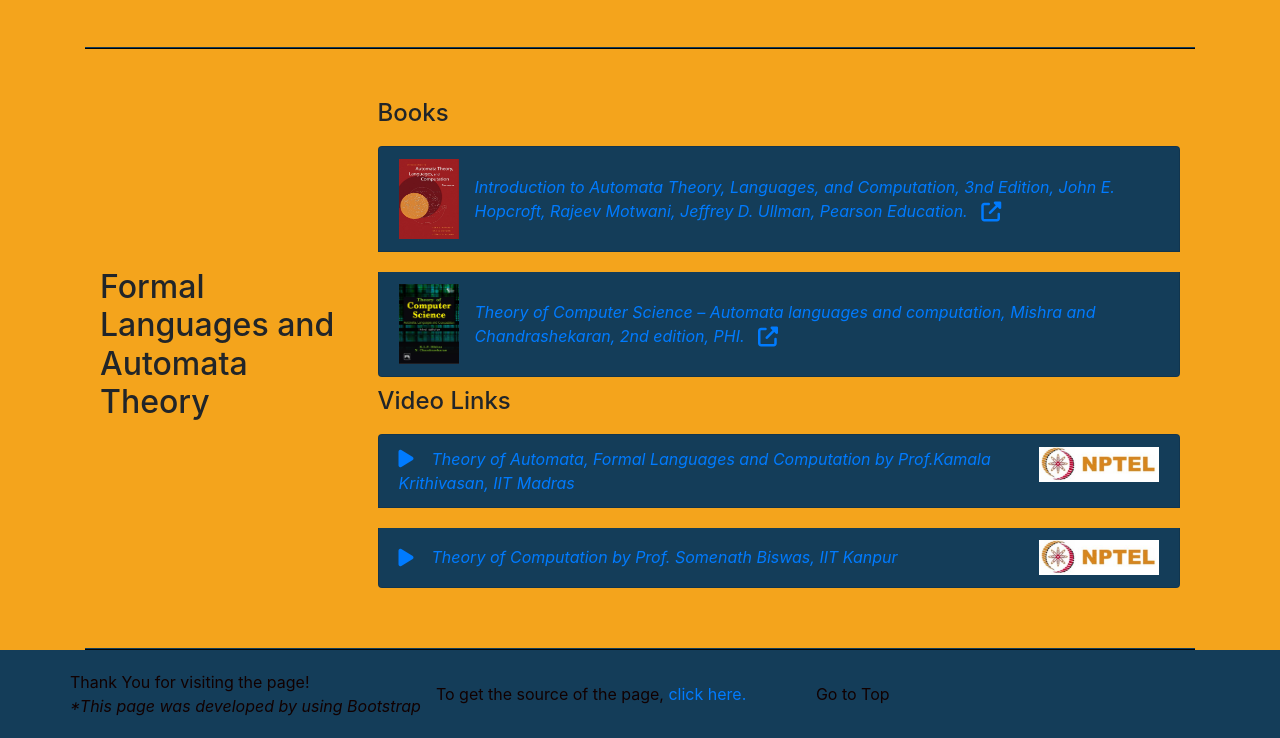
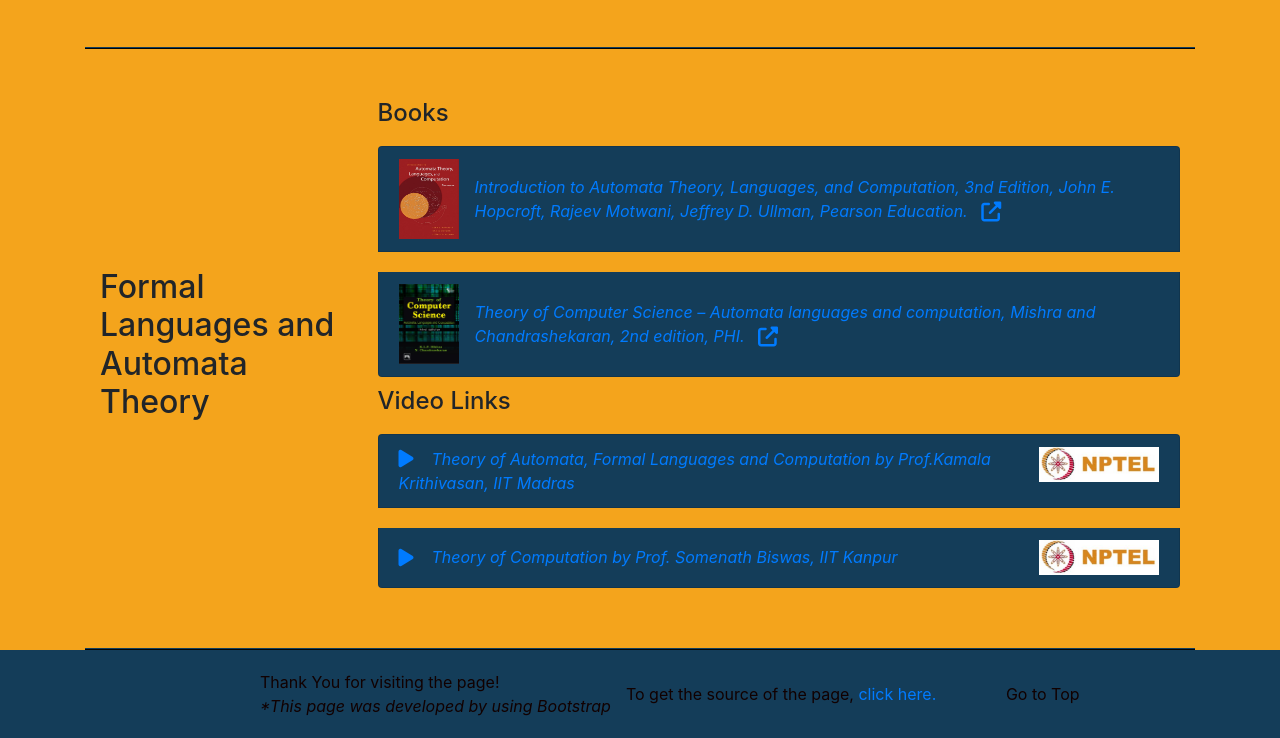
Before and after one commit to gopuvivek/static-webpages, a plain HTML site: page index.html in a window 1280 px wide. Shown: the part 1975-2713 px from the top of the page. Drawn offline with Linux system fonts and the light colour scheme.

Commit message:
footer modified

```diff
--- a/index.html
+++ b/index.html
@@ -291,7 +291,7 @@
 <footer class="footer">
         <div class="container">
             <div class="row">
-                <div class="offset-col-4">
+                <div class="offset-2">
                     Thank You for visiting the page!
                     <div>
                         <em>*This page was developed by using Bootstrap</em>
@@ -300,7 +300,7 @@
                  <div class="col-4 align-self-center">
                     To get the source of the page, <a href="https://github.com/gopuvivek/Static-Pages-Project">click here.</a>
                 </div>
-                <div class="col-4 align-self-center">
+                <div class="col-2 align-self-center">
                     <a href="#top" style="color: #110000">Go to Top</a>
                 </div>
            </div>
```
